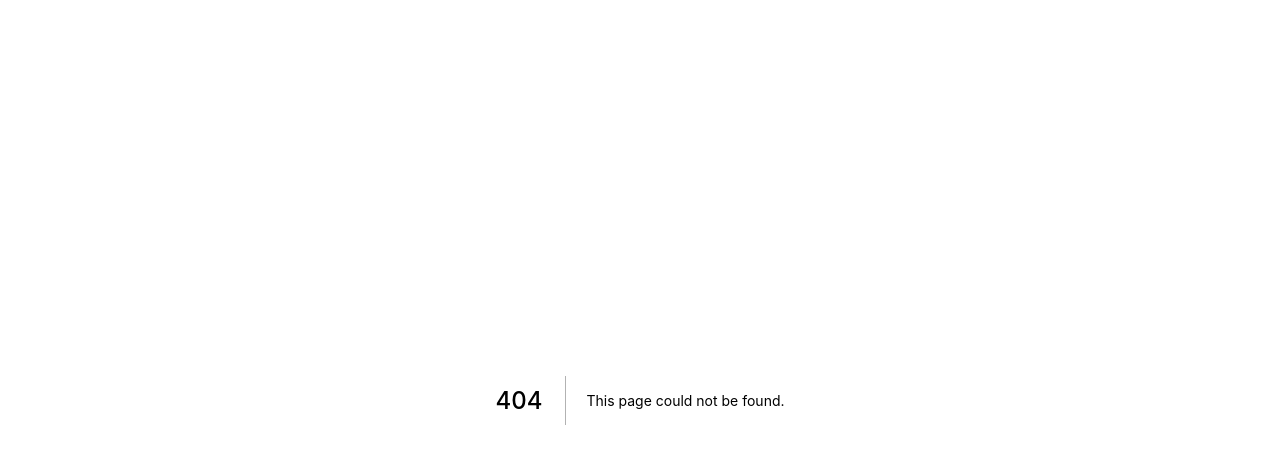
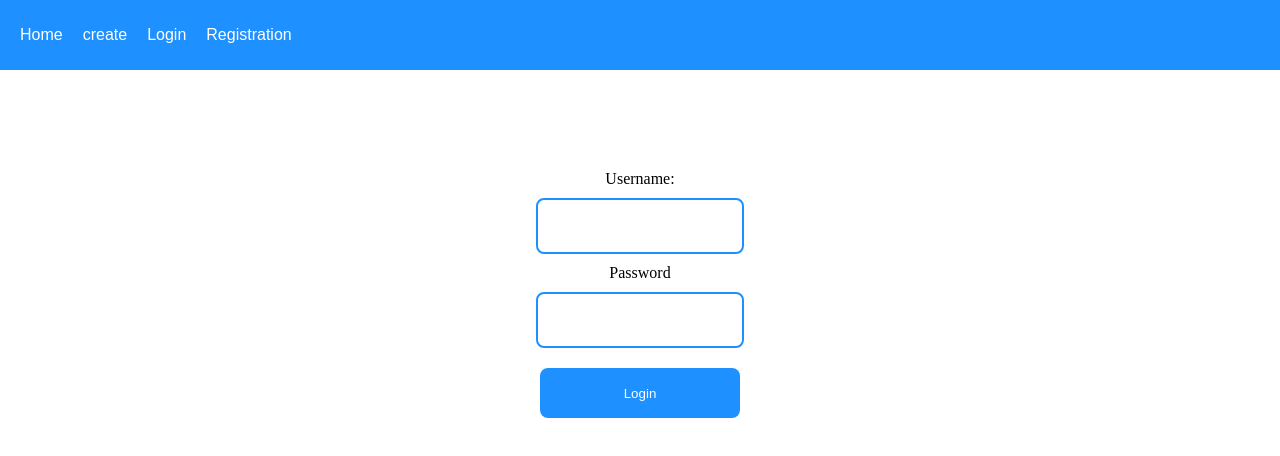
Before and after one commit to niwa-niwa/le-fullstack-web, a Next.js app in the folder client/: page /login in a window 1280 px wide. Before the commit this address had no page. Shown: the top 456 px of the page. Built offline with nearby package versions, Linux system fonts and the light colour scheme.

Commit message:
implemented login ui for user

```diff
--- /dev/null
+++ b/client/pages/login.js
@@ -0,0 +1,44 @@
+import { useState } from "react";
+import axios from "axios";
+import Navigation from "../components/Navigation";
+
+export default function Login() {
+  const [username, setUsername] = useState("");
+  const [password, setPassword] = useState("");
+
+  const login = () => {
+    const data = { username: username, password: password };
+    axios.post("http://localhost:3001/auth/login", data).then((response) => {
+      console.log(response.data);
+    });
+  };
+
+  return (
+    <>
+      <Navigation />
+      <div className="App">
+        <div className="loginContainer">
+          <label htmlFor="">Username: </label>
+          <input
+            type="text"
+            name=""
+            id=""
+            onChange={(event) => {
+              setUsername(event.target.value);
+            }}
+          />
+          <label htmlFor="">Password</label>
+          <input
+            type="password"
+            name=""
+            id=""
+            onChange={(event) => {
+              setPassword(event.target.value);
+            }}
+          />
+          <button onClick={login}>Login</button>
+        </div>
+      </div>
+    </>
+  );
+}
```
Also changed, not shown: 1 other file (tests, documents, lock files or other folders).
